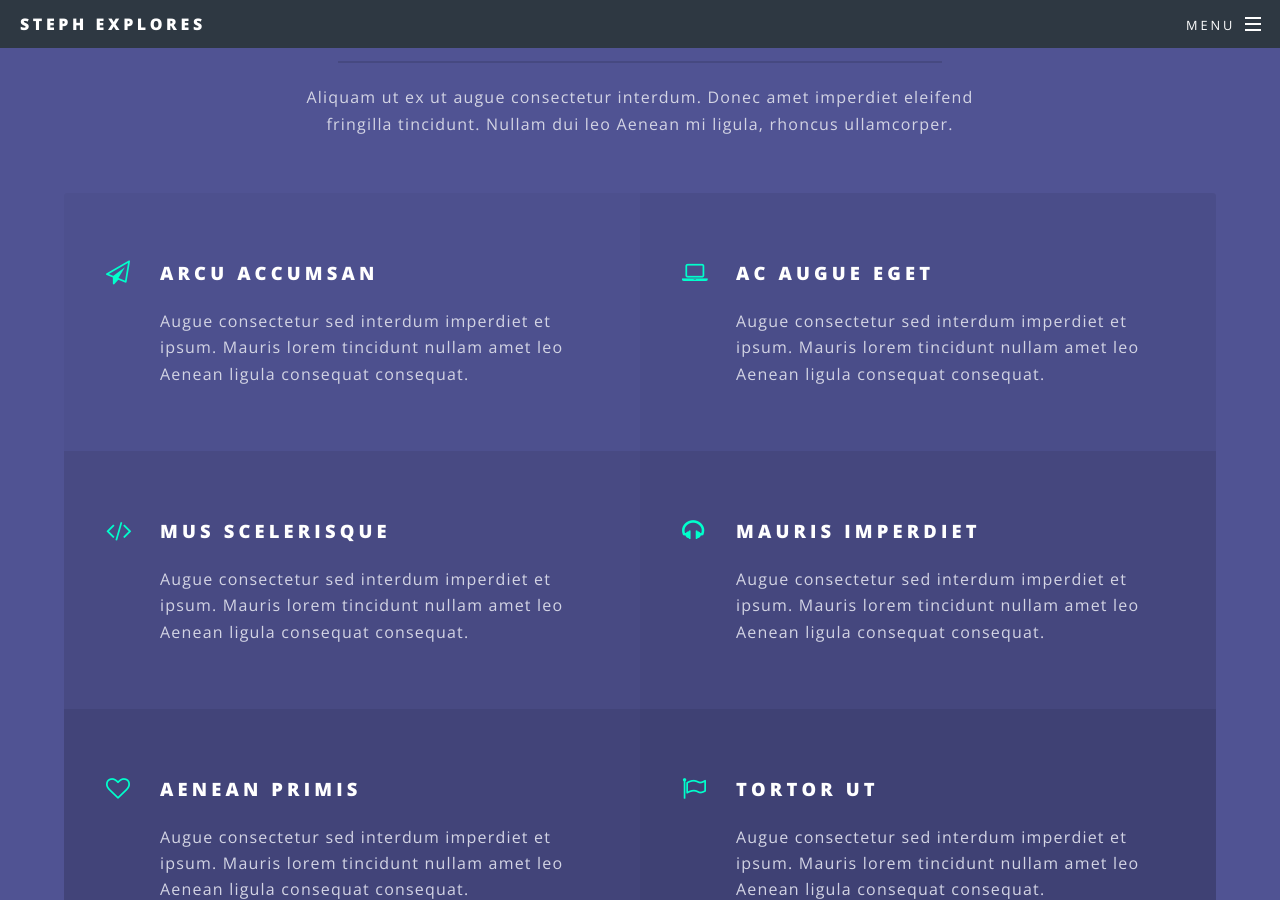
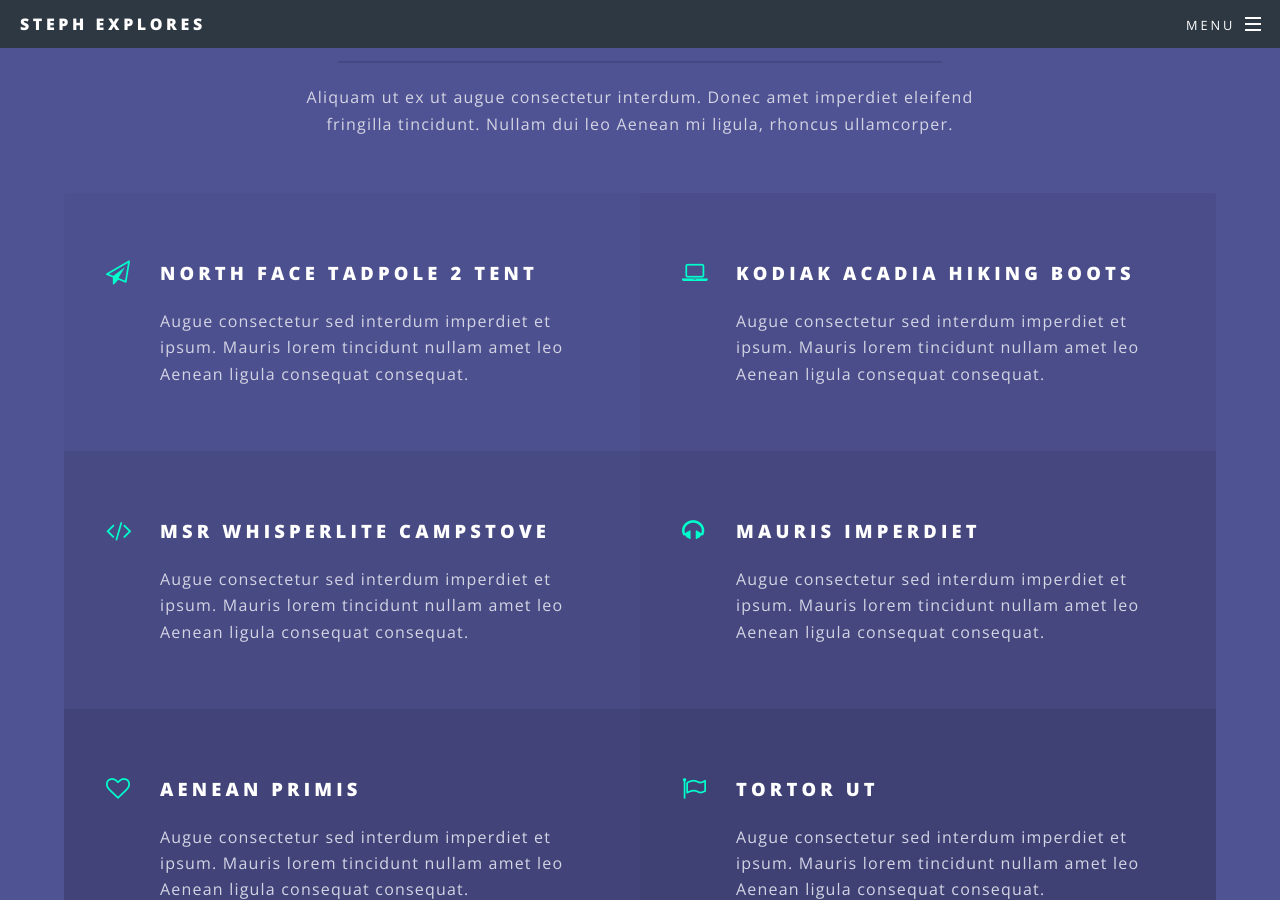
Before and after one commit to stephexplores/website, a Jekyll site: the page built from index.html, in a window 1280 px wide and 900 px high, scrolled down 2715 px. Built offline with Jekyll 4.4.1, drawn with Linux system fonts in a browser that asks for light colours.

Commit message:
Gear Review Headings

```diff
--- a/index.html
+++ b/index.html
@@ -65,15 +65,15 @@ layout: landing
 							</header>
 							<ul class="features">
 								<li class="icon fa-paper-plane-o">
-									<h3>Arcu accumsan</h3>
+									<h3>North Face Tadpole 2 Tent</h3>
 									<p>Augue consectetur sed interdum imperdiet et ipsum. Mauris lorem tincidunt nullam amet leo Aenean ligula consequat consequat.</p>
 								</li>
 								<li class="icon fa-laptop">
-									<h3>Ac Augue Eget</h3>
+									<h3>Kodiak Acadia Hiking Boots</h3>
 									<p>Augue consectetur sed interdum imperdiet et ipsum. Mauris lorem tincidunt nullam amet leo Aenean ligula consequat consequat.</p>
 								</li>
 								<li class="icon fa-code">
-									<h3>Mus Scelerisque</h3>
+									<h3>MSR Whisperlite Campstove</h3>
 									<p>Augue consectetur sed interdum imperdiet et ipsum. Mauris lorem tincidunt nullam amet leo Aenean ligula consequat consequat.</p>
 								</li>
 								<li class="icon fa-headphones">
```
